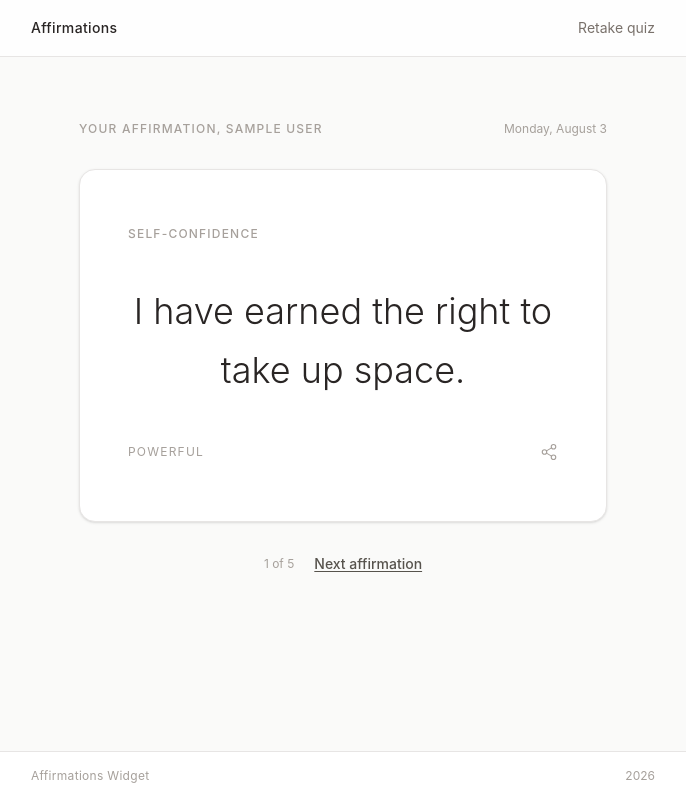
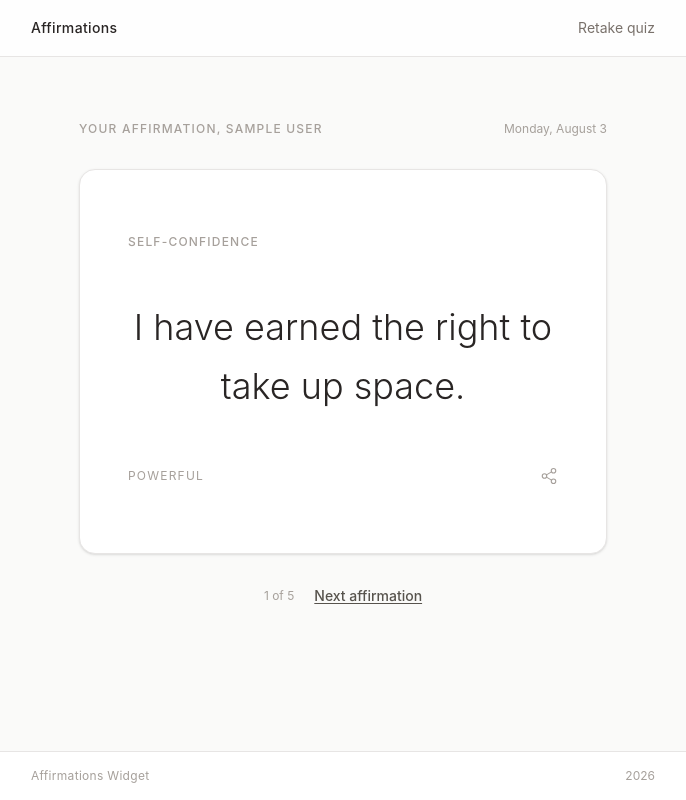
Before and after one commit to Miguel-Hernandez1/affirmations-widget, a React (Vite) app: page /affirmation in a window 1280 px wide. Shown: the whole page, without its empty margins (297-983 px from the left). Built offline with nearby package versions, Linux system fonts and the light colour scheme; sample sign-in values are in the browser's storage.

Commit message:
Increase AffirmationCard padding for more breathing room
Raises vertical padding (py-10→py-12, md:py-14→md:py-16) and the spacing
above and below the affirmation text (mb-10→mb-12, mt-10→mt-12) so the
card feels calm and unhurried around the focal text.

```diff
--- a/src/components/Affirmation/AffirmationCard.jsx
+++ b/src/components/Affirmation/AffirmationCard.jsx
@@ -39,9 +39,9 @@ export default function AffirmationCard({ affirmation, onShare, copied = false }
   )
 
   return (
-    <div className="bg-white border border-stone-200 rounded-2xl px-8 py-10 md:px-12 md:py-14 shadow-sm w-full">
+    <div className="bg-white border border-stone-200 rounded-2xl px-8 py-12 md:px-12 md:py-16 shadow-sm w-full">
 
-      <div className="flex flex-wrap gap-x-3 gap-y-1 mb-10">
+      <div className="flex flex-wrap gap-x-3 gap-y-1 mb-12">
         {categories.map(label => (
           <span
             key={label}
@@ -56,7 +56,7 @@ export default function AffirmationCard({ affirmation, onShare, copied = false }
         {affirmation.text}
       </p>
 
-      <div className="flex items-center justify-between mt-10">
+      <div className="flex items-center justify-between mt-12">
         <span className="text-xs tracking-widest uppercase text-stone-400">
           {affirmation.tone}
         </span>
```
